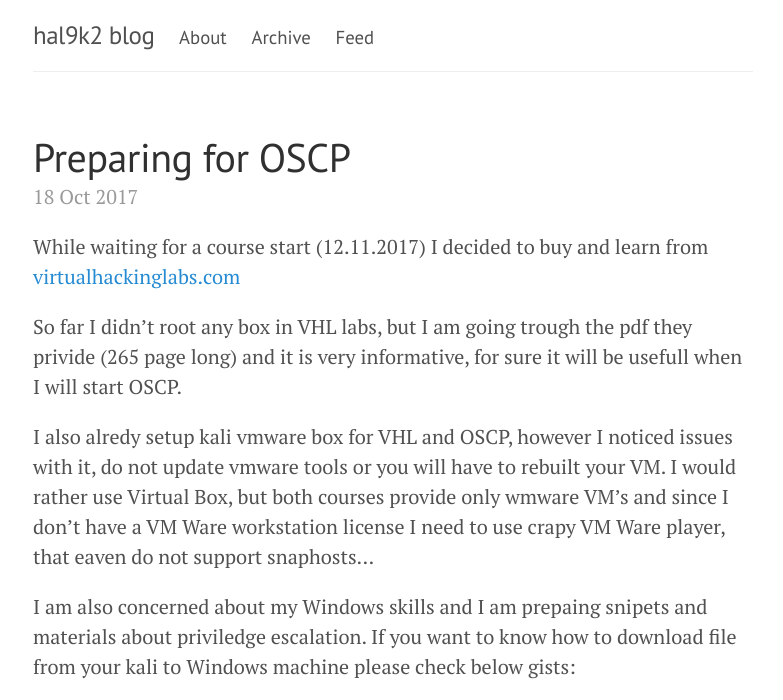
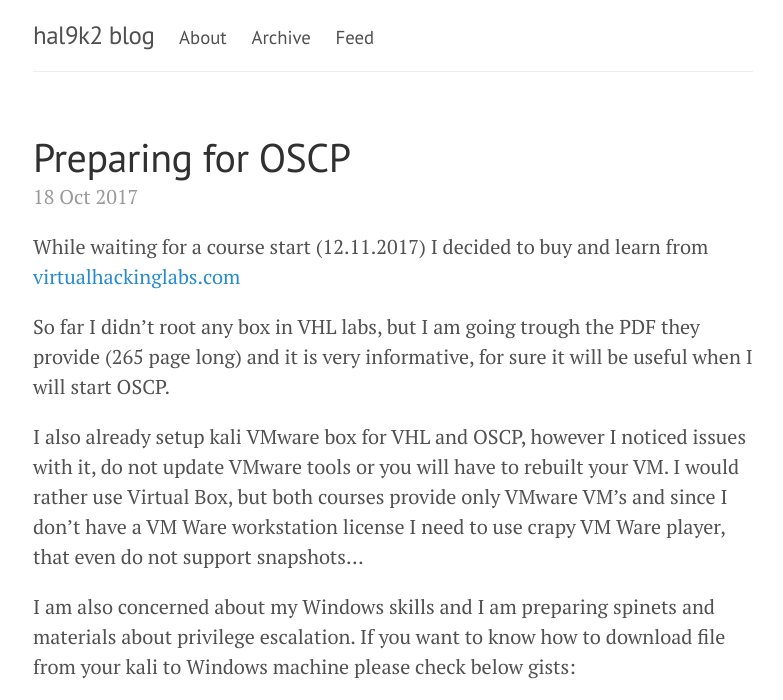
Before and after one commit to chosenonehacks/chosenonepl.github.io.old, a Jekyll site: the page built from _posts/2017-10-18-VHL-and_stuff.md, in a window 1280 px wide, cut to the strip 0-700 px from the top of the page. Shown: the whole strip, without its empty margins (247-1030 px from the left). Built offline with Jekyll 4.4.1, drawn with Linux system fonts in a browser that asks for light colours.

Commit message:
Update 2017-10-18-VHL-and_stuff.md

```diff
--- a/_posts/2017-10-18-VHL-and_stuff.md
+++ b/_posts/2017-10-18-VHL-and_stuff.md
@@ -5,11 +5,11 @@ title: Preparing for OSCP
 
 While waiting for a course start (12.11.2017) I decided to buy and learn from [virtualhackinglabs.com](https://virtualhackinglabs.com)
 
-So far I didn't root any box in VHL labs, but I am going trough the pdf they privide (265 page long) and it is very informative, for sure it will be usefull when I will start OSCP.
+So far I didn't root any box in VHL labs, but I am going trough the PDF they provide (265 page long) and it is very informative, for sure it will be useful when I will start OSCP.
 
-I also alredy setup kali vmware box for VHL and OSCP, however I noticed issues with it, do not update vmware tools or you will have to rebuilt your VM. I would rather use Virtual Box, but both courses provide only wmware VM's and since I don't have a VM Ware workstation license I need to use crapy VM Ware player, that eaven do not support snaphosts...
+I also already setup kali VMware box for VHL and OSCP, however I noticed issues with it, do not update VMware tools or you will have to rebuilt your VM. I would rather use Virtual Box, but both courses provide only VMware VM's and since I don't have a VM Ware workstation license I need to use crapy VM Ware player, that even do not support snapshots...
 
-I am also concerned about my Windows skills and I am prepaing snipets and materials about priviledge escalation. If you want to know how to download file from your kali to Windows machine please check below gists:
+I am also concerned about my Windows skills and I am preparing spinets and materials about privilege escalation. If you want to know how to download file from your kali to Windows machine please check below gists:
 
 
 <script src="https://gist.github.com/hal9k2/997fc696ba7de04a3dcdf21745b78b84.js"></script>
```
